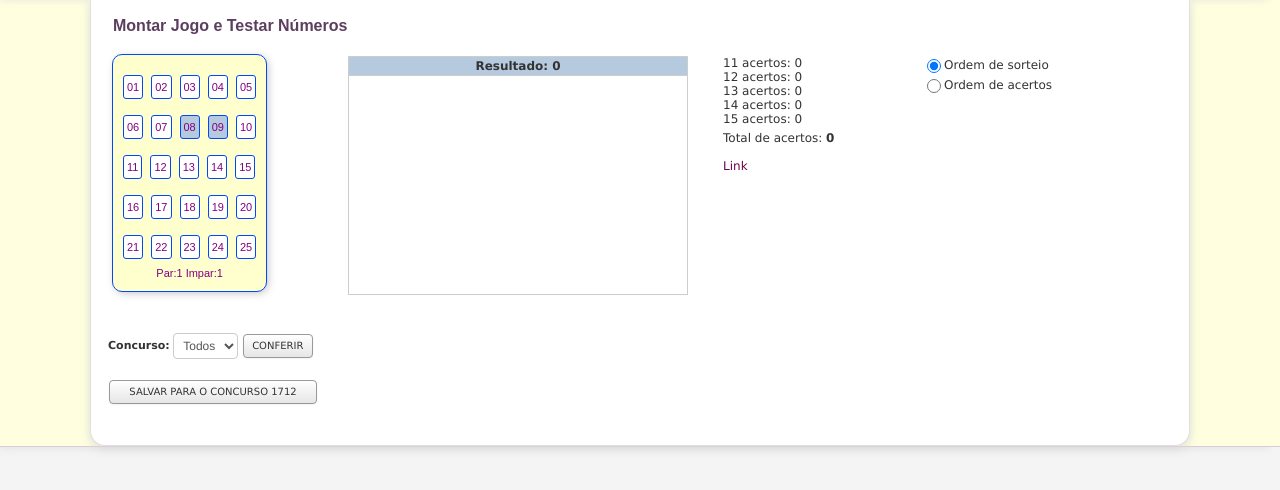
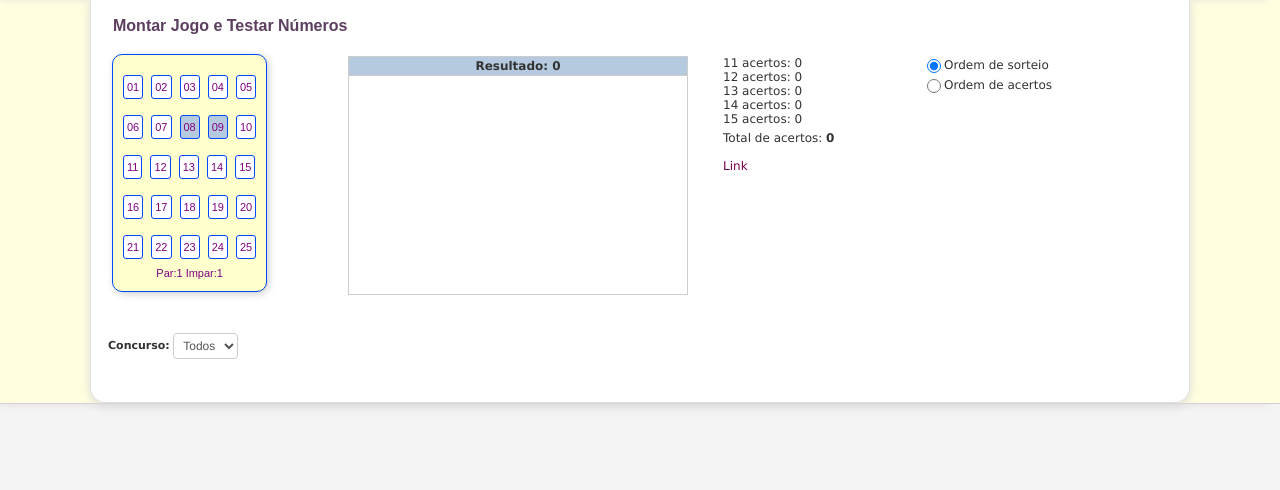
Before and after one commit to AngeloDeveloper/SiteLuis2, a plain HTML site: page index.html in a window 1280 px wide. Shown: the part 48-538 px from the top of the page. Drawn offline with Linux system fonts and the light colour scheme.

Commit message:
not conferir

```diff
--- a/index.html
+++ b/index.html
@@ -1872,10 +1872,7 @@ function post(cmd) {
 		<option value="2">2</option>
 		<option value="1">1</option>
 	</select>
-<input class="btn" style="width: 70px;" value="CONFERIR" type="submit">
 </div>
-
-<input class="btn" style=" width:208px; margin-top: 18px; " value="SALVAR PARA O CONCURSO 1712" onclick="post('insert')" type="submit">
 </span>
 </div>
 
```
